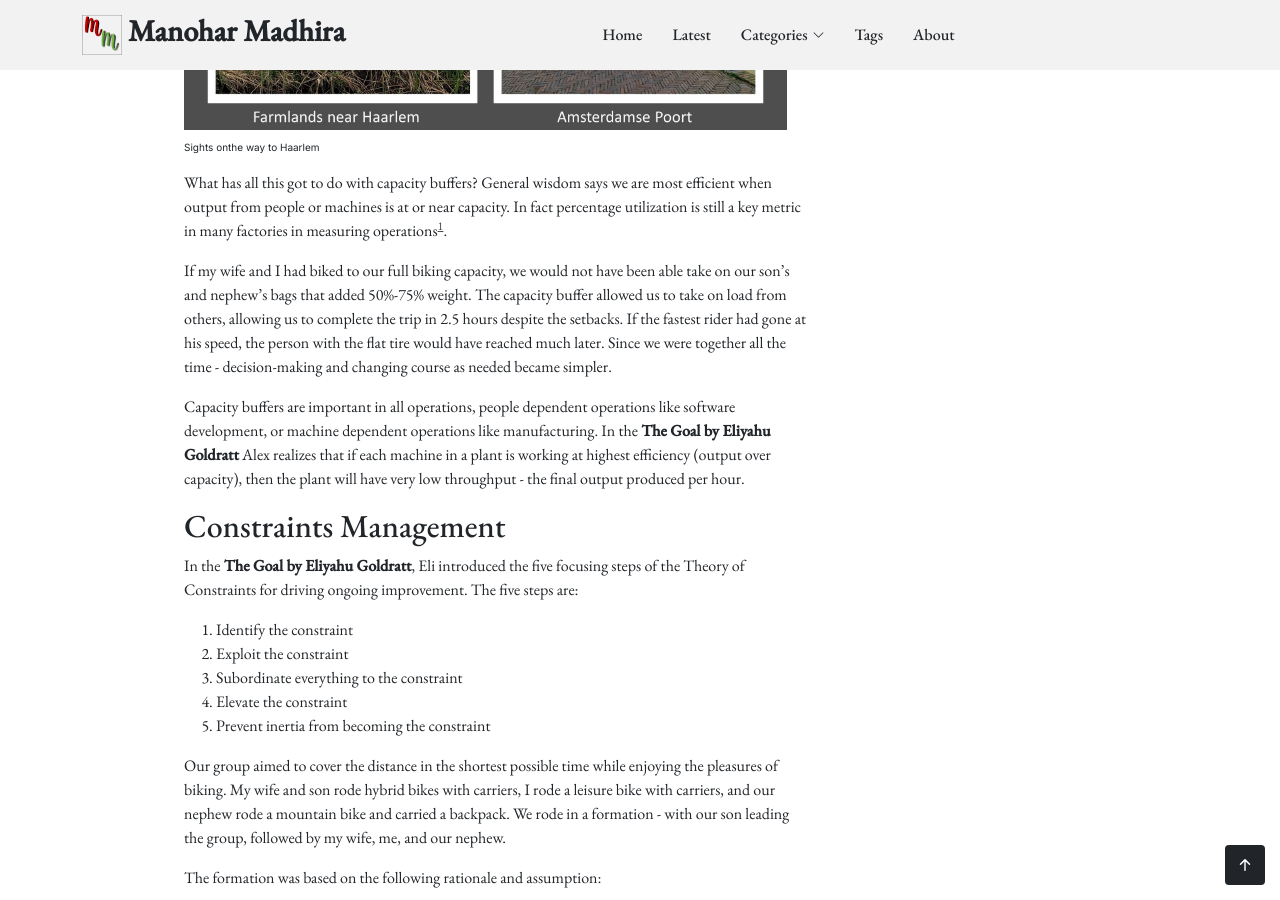
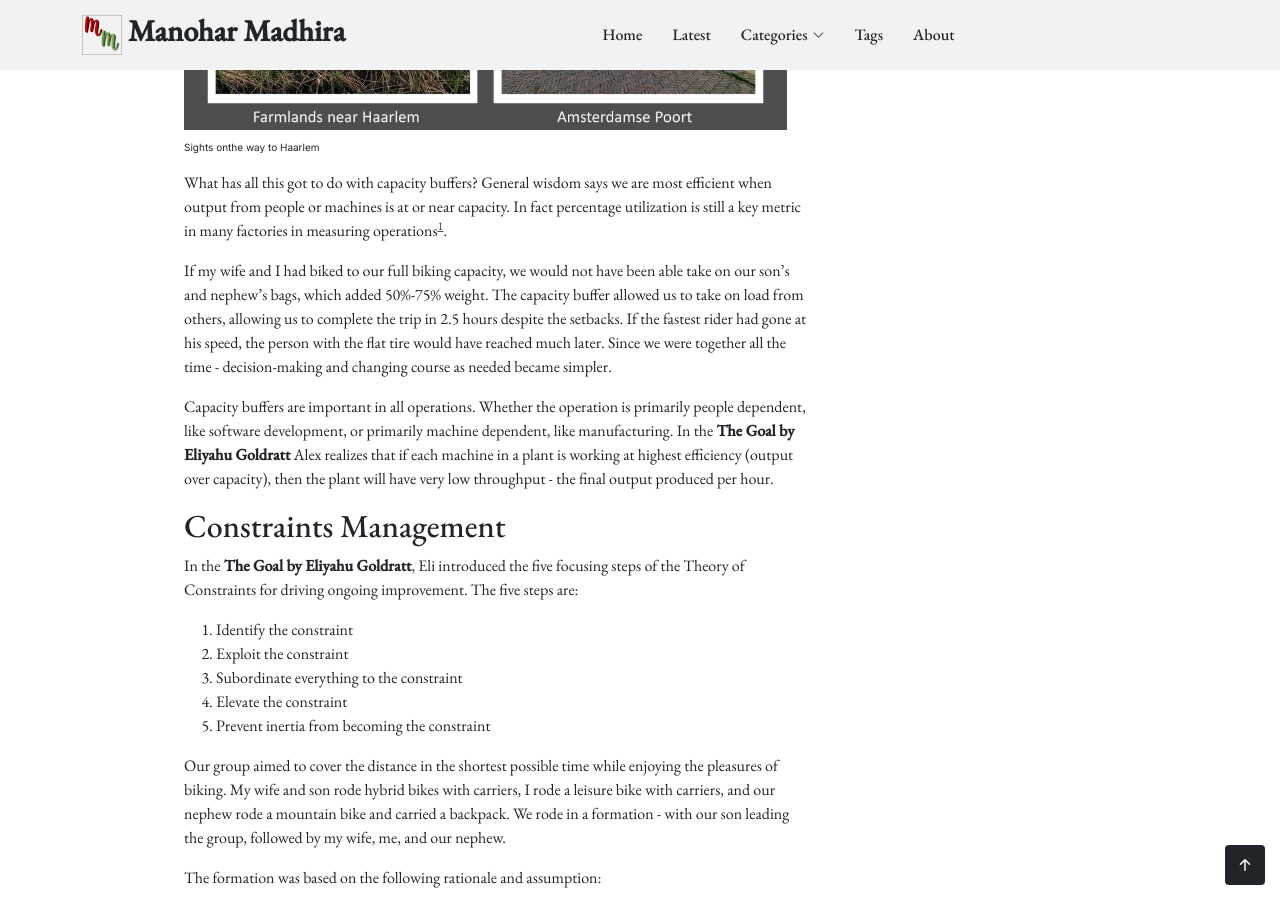
Before and after one commit to manoharmadhira/manoharmadhira.github.io, a Jekyll site: the page built from business/_posts/2023-08-27-five-lessons-from-long-distance-biking-to-improve-operations.md, in a window 1280 px wide and 900 px high, scrolled down 3734 px. Built offline with Jekyll 4.4.1, drawn with Linux system fonts in a browser that asks for light colours; nearby versions of some CDN libraries; some web fonts are replaced; some of the changed text lies outside the part shown.

Commit message:
Minor Edits to five lessons learned

```diff
--- a/business/_posts/2023-08-27-five-lessons-from-long-distance-biking-to-improve-operations.md
+++ b/business/_posts/2023-08-27-five-lessons-from-long-distance-biking-to-improve-operations.md
@@ -47,9 +47,9 @@ As mentioned, we got a flat tire about 5 km before reaching Haarlem. The "flat a
 
 What has all this got to do with capacity buffers? General wisdom says we are most efficient when output from people or machines is at or near capacity. In fact percentage utilization is still a key metric in many factories in measuring operations<sup id="notes1-ref">[1](#notes1)</sup>.
 
-If my wife and I had biked to our full biking capacity, we would not have been able take on our son's and nephew's bags that added 50%-75% weight. The capacity buffer allowed us to take on load from others, allowing us to complete the trip in 2.5 hours despite the setbacks. If the fastest rider had gone at his speed, the person with the flat tire would have reached much later. Since we were together all the time - decision-making and changing course as needed became simpler.
+If my wife and I had biked to our full biking capacity, we would not have been able take on our son's and nephew's bags, which added 50%-75% weight. The capacity buffer allowed us to take on load from others, allowing us to complete the trip in 2.5 hours despite the setbacks. If the fastest rider had gone at his speed, the person with the flat tire would have reached much later. Since we were together all the time - decision-making and changing course as needed became simpler.
 
-Capacity buffers are important in all operations, people dependent operations like software development, or machine dependent operations like manufacturing. In the **The Goal by Eliyahu Goldratt** Alex realizes that if each machine in a plant is working at highest efficiency (output over capacity), then the plant will have very low throughput - the final output produced per hour.
+Capacity buffers are important in all operations. Whether the operation is primarily people dependent, like software development, or primarily machine dependent, like manufacturing. In the **The Goal by Eliyahu Goldratt** Alex realizes that if each machine in a plant is working at highest efficiency (output over capacity), then the plant will have very low throughput - the final output produced per hour.
 
 
 ## Constraints Management
@@ -114,7 +114,7 @@ In summary, to improve velocity, strategically place time and capacity buffers a
 Thank you to my wife, son, and nephew for a wonderful, memorable trip. In my life I have been fortunate to be constantly supported by family, friends, colleagues, and mentors who have been my tailwinds.
 
 ## Notes:
-<span id="notes1">[1](#notes1-ref)<span>: Traditionally, efficiency is defined as output over capacity without regard to the goal. The proper definition of efficiency would be the number of goal units each part produces. Eli Goldratt highlighted this issue in the "The Goal." Today, many organizations have implemented other measures - e.g. software has moved away from lines of code as output to business value delivered as suggested by  [SAFe](https://www.scaledagileframework.com). Yet, the practice is still in place. A few years ago, a company I was helping, had more than five years of forecast in on-hand inventory. For an interesting read on measuring productivity, I recommend   [Measuring developer productivity? A response to McKinsey](https://newsletter.pragmaticengineer.com/p/measuring-developer-productivity#:~:text=Two%20weeks%20ago%2C%20McKinsey%20published%20the%20article%20%E2%80%9CYes%2C,extend%20the%20roll%20out%20of%20the%20custom%20approach.) from Kent Beck and Gergely Orosz and the original [Yes, you can measure software developer productivity](https://www.mckinsey.com/industries/technology-media-and-telecommunications/our-insights/yes-you-can-measure-software-developer-productivity)
+<span id="notes1">[1](#notes1-ref)<span>: Traditionally, efficiency is defined as output over capacity without regard to the goal. The proper definition of efficiency would be the number of goal units each part produces. Eli Goldratt highlighted this issue in the "The Goal." Today, many organizations have implemented other measures - e.g. software has moved away from lines of code as output to business value delivered as suggested by  [SAFe](https://www.scaledagileframework.com). Yet, the practice is still in place. A few years ago, a company I was helping had more than five years of forecast in on-hand inventory. For an interesting read on measuring productivity, I recommend   [Measuring developer productivity? A response to McKinsey](https://newsletter.pragmaticengineer.com/p/measuring-developer-productivity#:~:text=Two%20weeks%20ago%2C%20McKinsey%20published%20the%20article%20%E2%80%9CYes%2C,extend%20the%20roll%20out%20of%20the%20custom%20approach.) from Kent Beck and Gergely Orosz and the original [Yes, you can measure software developer productivity](https://www.mckinsey.com/industries/technology-media-and-telecommunications/our-insights/yes-you-can-measure-software-developer-productivity)
 
 <span id="notes2">[2](#notes2-ref)</span>: For those new to biking, leisure bikes are heavier. They have just seven gears, compared to 21 to 27 gears in a hybrid or mountain bike. These bikes also set the posture for short-distance rides rather than long-distance rides. Thus, leisure bikes are best suited for short city rides, but fail to perform on a long-distance rides.
 
```
Also changed, not shown: other parts of business/_posts/2023-08-27-five-lessons-from-long-distance-biking-to-improve-operations.md (+3 -3 lines).
